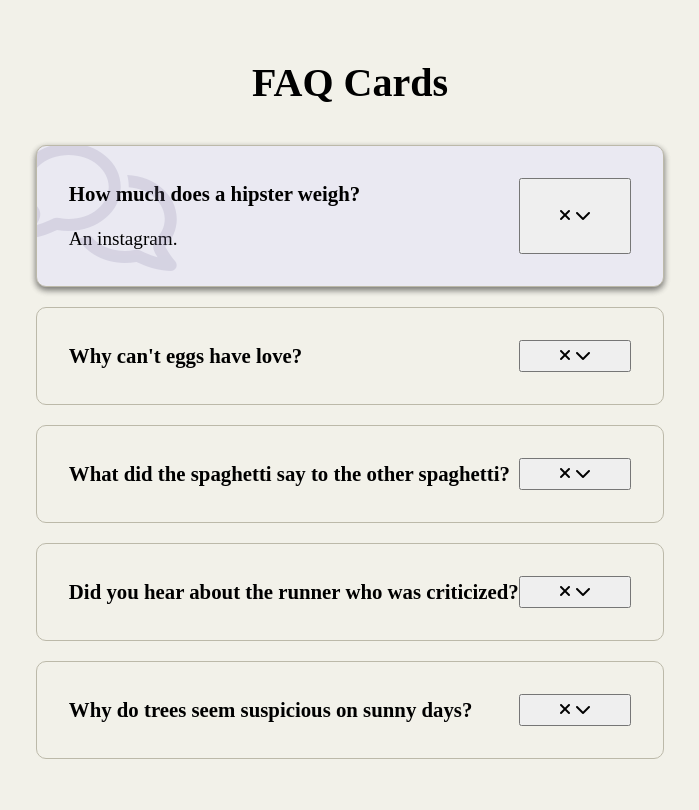
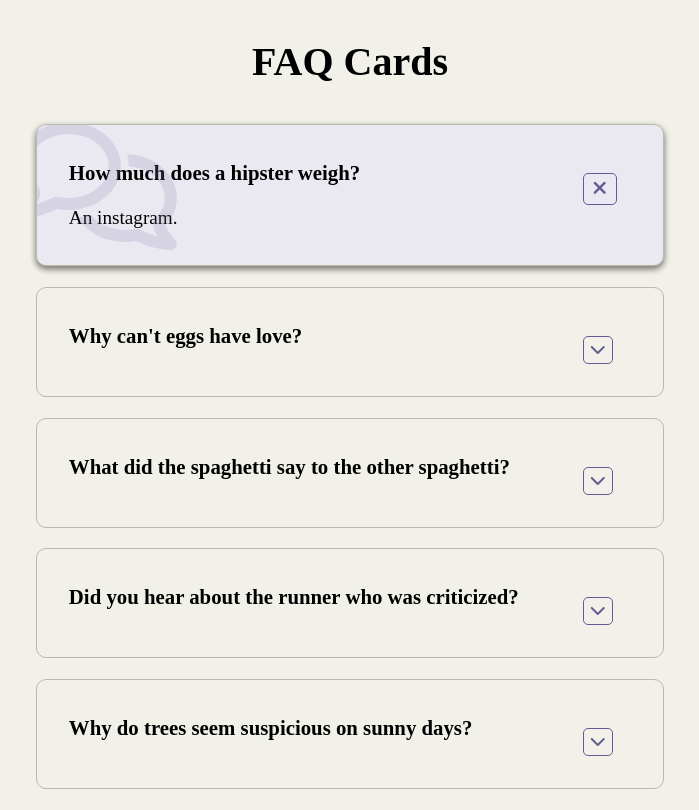
Before and after one commit to eshwarseerdat/faq-cards, a plain HTML site: page index.html in a window 1280 px wide. Both pictures are taken after a click on the button 864 px from the left and 215 px from the top of the page. Shown: the whole page, without its empty margins (290-989 px from the left). Drawn offline with Linux system fonts and the light colour scheme; a web font is replaced by a local one.

Commit message:
add styling for button on card

```diff
--- a/style.css
+++ b/style.css
@@ -58,3 +58,32 @@ main .cards {
 .cards.active .answer {
   display: block;
 }
+
+.cards button {
+  background: transparent;
+  border: 1px solid #645a91;
+  border-radius: 5px;
+  color: #645a91;
+  cursor: pointer;
+  font-size: 1rem;
+  margin-top: 1rem;
+  position: relative;
+  z-index: 99;
+  max-width: fit-content;
+  margin-left: 4rem;
+  max-height: 2rem;
+}
+
+.cards button .fa-xmark {
+  display: none;
+}
+
+.cards.active button .fa-xmark {
+  font-size: 1.2rem;
+  display: block;
+  padding: 0.18rem;
+}
+
+.cards.active button .fa-chevron-down {
+  display: none;
+}
```
